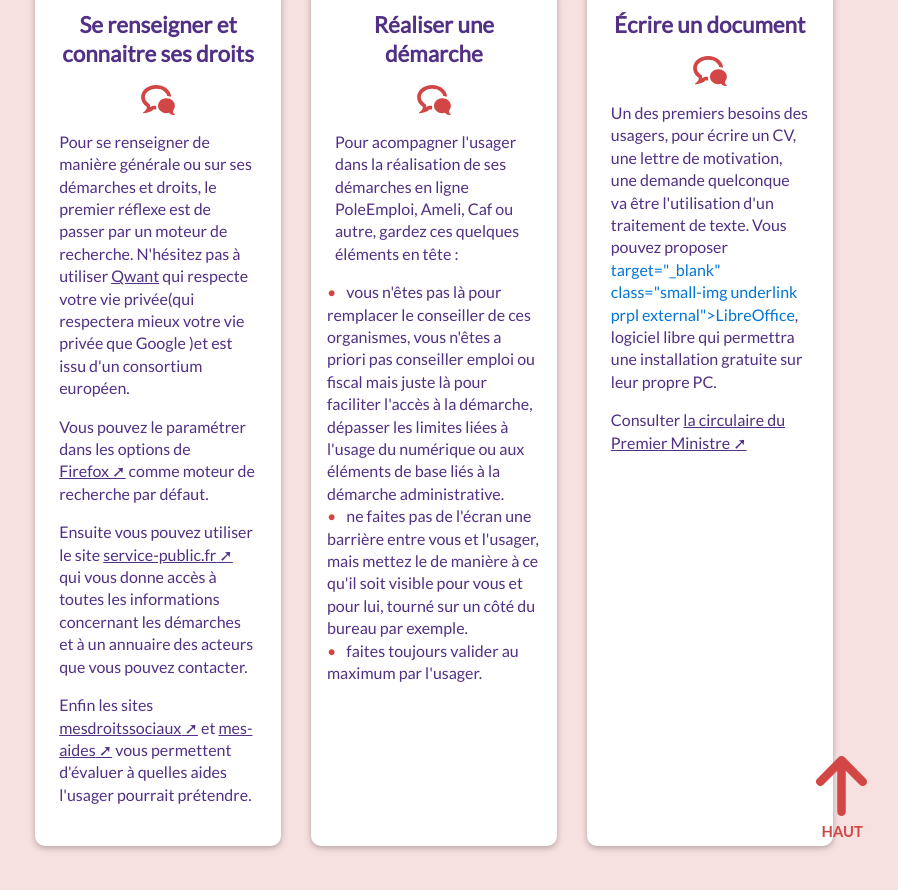
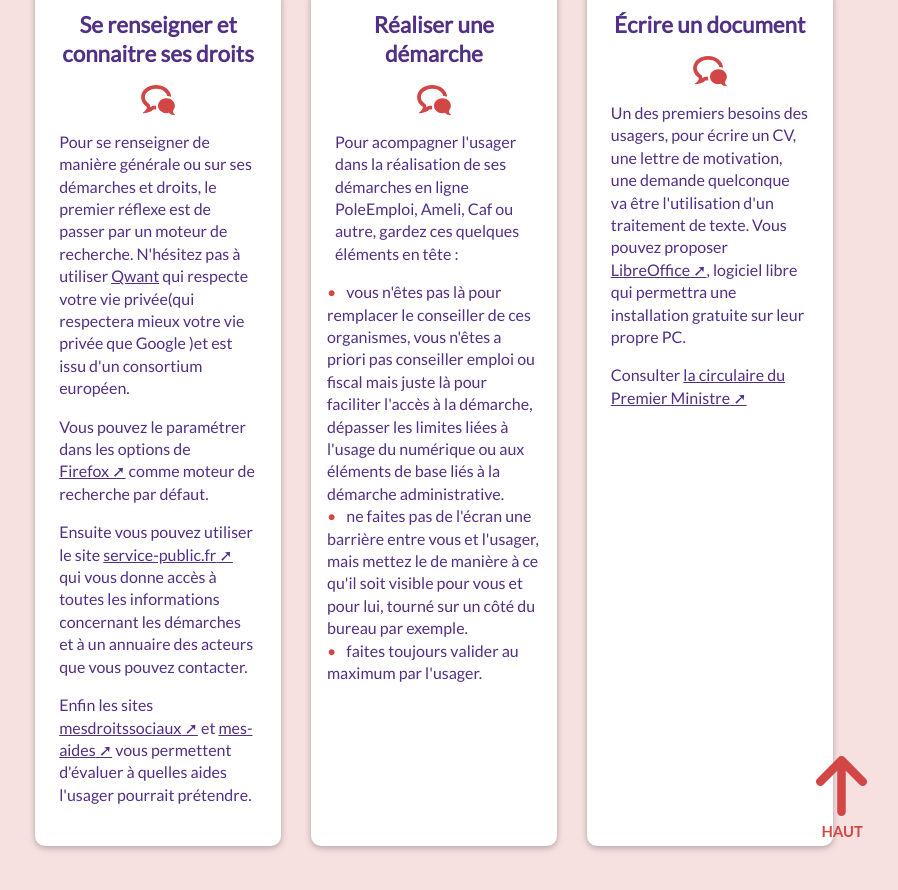
Before and after one commit to SocieteNumerique/kit, a Jekyll site: the page built from index.html, in a window 1280 px wide and 900 px high, scrolled down 6477 px. Shown: the top 890 px of the window, without its empty margins (349-1247 px from the left). Built offline with Jekyll 4.4.1, drawn with Linux system fonts in a browser that asks for light colours; nearby versions of some CDN libraries.

Commit message:
Correction 2 bug Libre office

```diff
--- a/_includes/jaccompagne.html
+++ b/_includes/jaccompagne.html
@@ -136,7 +136,7 @@
                                     <p class="big">Écrire un document</p>
                                     <img class="litte-img" src="{{ site.url }}/images/accompagner.svg">
                                     <div class="text-left pt-3">
-                                        <p>Un des premiers besoins des usagers, pour écrire un CV, une lettre de motivation, une demande quelconque va être l'utilisation d'un traitement de texte. Vous pouvez proposer <a href="https://fr.libreoffice.org/" </p> target="_blank" class="small-img underlink prpl external">LibreOffice</a>, logiciel libre qui permettra une installation gratuite sur leur propre PC.
+                                        <p>Un des premiers besoins des usagers, pour écrire un CV, une lettre de motivation, une demande quelconque va être l'utilisation d'un traitement de texte. Vous pouvez proposer <a href="https://fr.libreoffice.org/" target="_blank" class="small-img underlink prpl external">LibreOffice</a>, logiciel libre qui permettra une installation gratuite sur leur propre PC.</p>
                                         <p>Consulter <a href="http://references.modernisation.gouv.fr/socle-logiciels-libres" target="_blank" class="small-img underlink prpl external">la circulaire du Premier Ministre</a></p>
                                     </div>
                                 </div>
```
